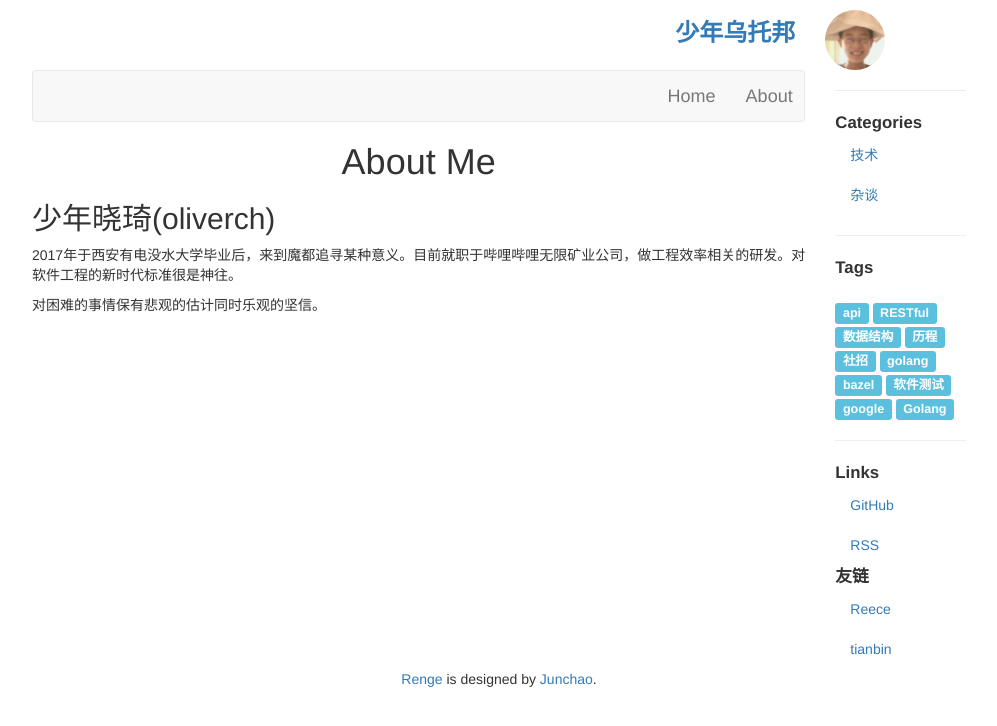
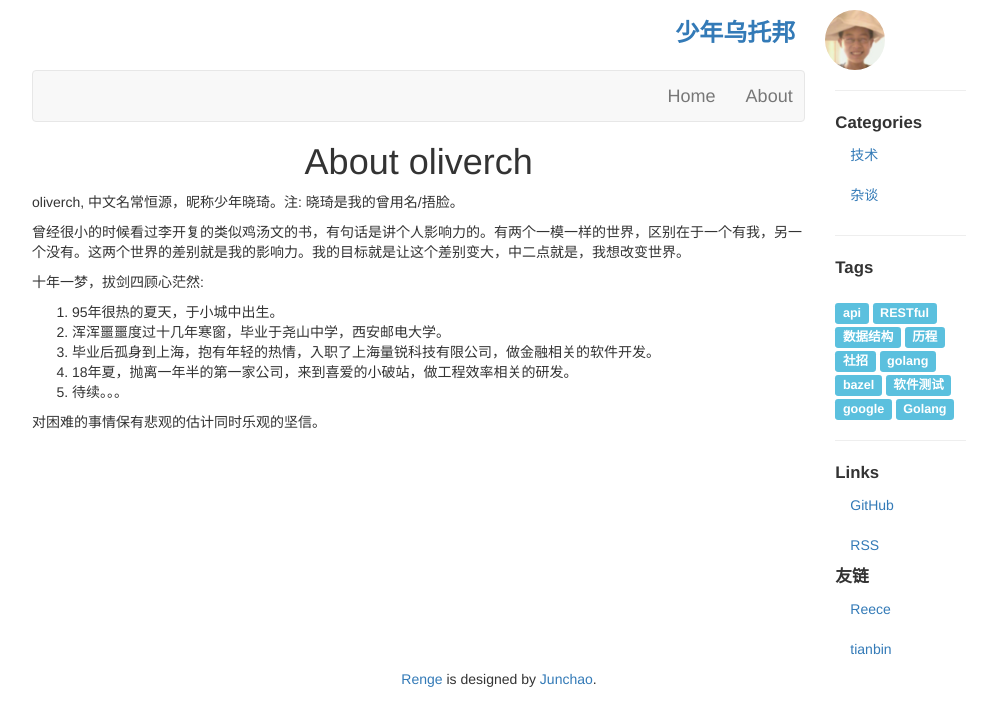
Before and after one commit to snxq/snxq.github.io, a Jekyll site: the page built from about.md, in a window 1280 px wide. Shown: the top 726 px of the page, without its empty margins (141-1138 px from the left). Built offline with Jekyll 4.4.1, drawn with Linux system fonts in a browser that asks for light colours.

Commit message:
:pencil: modify

```diff
--- a/about.md
+++ b/about.md
@@ -1,12 +1,18 @@
 ---
 layout: page
-title: About Me
+title: About oliverch
 permalink: /about/
 ---
 
-少年晓琦(oliverch)
----
+oliverch, 中文名常恒源，昵称少年晓琦。注: 晓琦是我的曾用名/捂脸。
 
-2017年于西安有电没水大学毕业后，来到魔都追寻某种意义。目前就职于哔哩哔哩无限矿业公司，做工程效率相关的研发。对软件工程的新时代标准很是神往。
+曾经很小的时候看过李开复的类似鸡汤文的书，有句话是讲个人影响力的。有两个一模一样的世界，区别在于一个有我，另一个没有。这两个世界的差别就是我的影响力。我的目标就是让这个差别变大，中二点就是，我想改变世界。
+
+十年一梦，拔剑四顾心茫然:
+1. 95年很热的夏天，于小城中出生。
+2. 浑浑噩噩度过十几年寒窗，毕业于尧山中学，西安邮电大学。
+3. 毕业后孤身到上海，抱有年轻的热情，入职了上海量锐科技有限公司，做金融相关的软件开发。
+4. 18年夏，抛离一年半的第一家公司，来到喜爱的小破站，做工程效率相关的研发。
+5. 待续。。。
 
 对困难的事情保有悲观的估计同时乐观的坚信。
```
